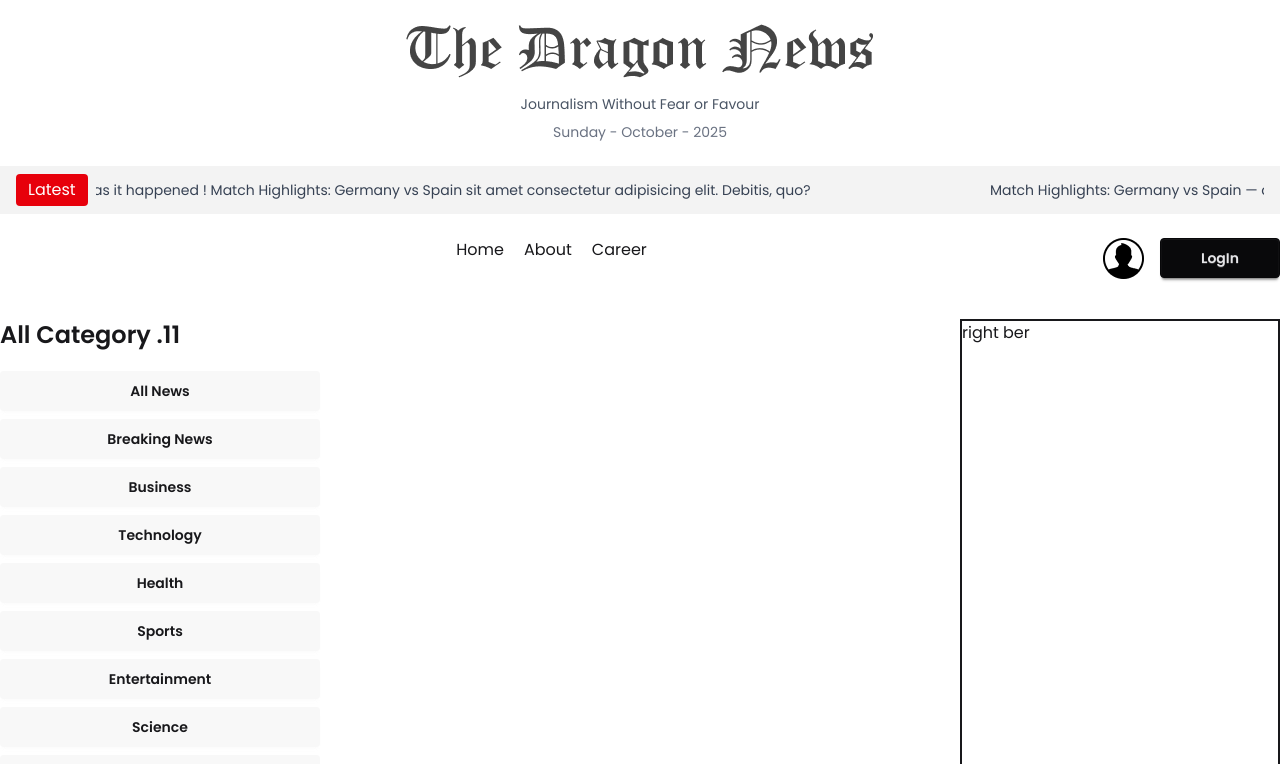
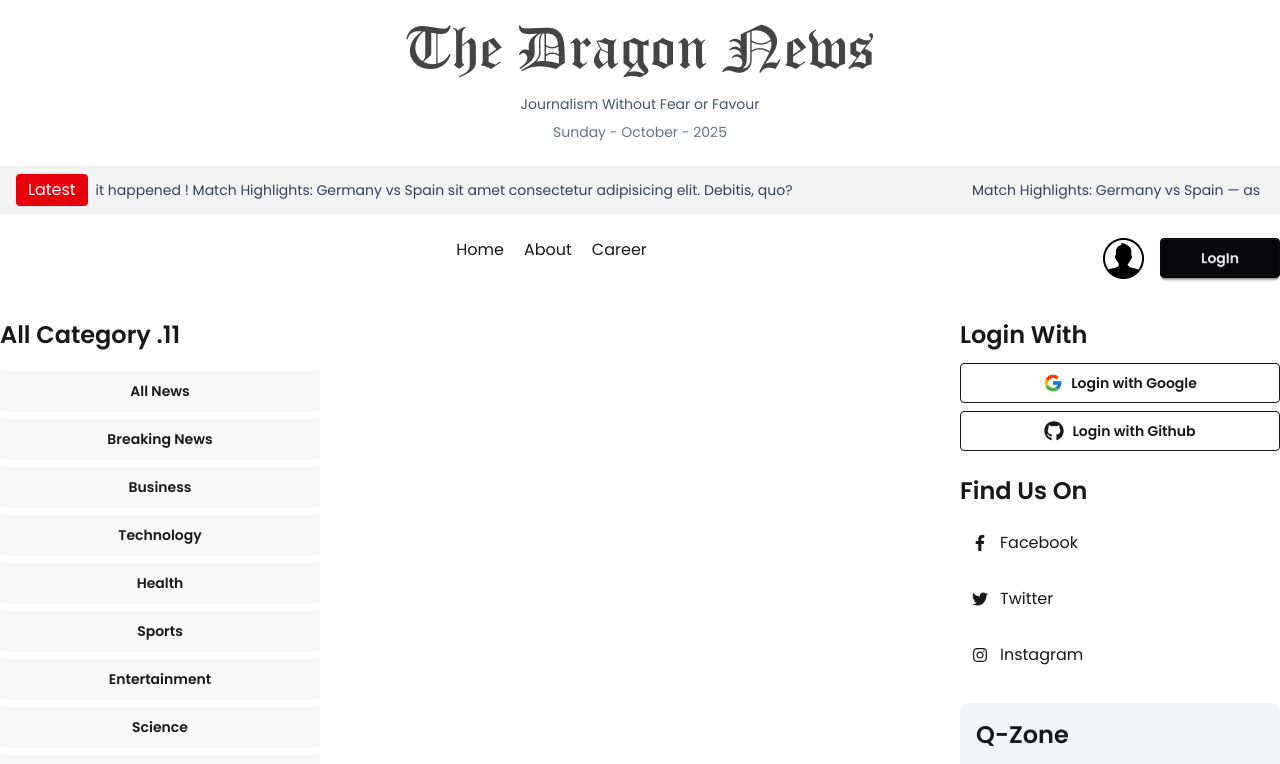
Before and after one commit to Juwelmia63/NewsPort, a React (Vite) app: page / in a window 1280 px wide. Shown: the top 764 px of the page. Built offline with nearby package versions, Linux system fonts and the light colour scheme.

Commit message:
Right-aside design add

```diff
--- a/src/components/CategoriNews.jsx
+++ b/src/components/CategoriNews.jsx
@@ -24,7 +24,9 @@ const CategoriNews = () => {
 
   return (
     <div className="px-5">
-      <h1 className="font-semibold text-2xl">News Home {filterData.length}</h1>
+      <h1 className="font-semibold text-2xl mb-3">
+        News Home {filterData.length}
+      </h1>
       {filterData.map((data) => (
         <CategoriNewsCard key={data.id} data={data}></CategoriNewsCard>
       ))}
--- /dev/null
+++ b/src/components/RightAside.jsx
@@ -0,0 +1,66 @@
+import React from "react";
+import { FcGoogle } from "react-icons/fc";
+import { FaGithub } from "react-icons/fa";
+import { FaFacebookF, FaTwitter, FaInstagram } from "react-icons/fa";
+
+const RightAside = () => {
+  return (
+    <div className="space-y-6">
+      {/* Login Section */}
+      <div className="mb-6">
+        <h1 className="font-semibold text-2xl mb-3">Login With</h1>
+
+        <button className="btn btn-outline w-full flex items-center gap-2 mb-2">
+          <FcGoogle size={20} /> Login with Google
+        </button>
+
+        <button className="btn btn-outline w-full flex items-center gap-2">
+          <FaGithub size={20} /> Login with Github
+        </button>
+      </div>
+
+      {/* ✅ Find Us On - Redesigned */}
+      <div>
+        <h1 className="font-semibold text-2xl mb-3">Find Us On</h1>
+
+        <div className="flex flex-col gap-2">
+          <a className="flex items-center gap-3 p-3 rounded-lg hover:bg-gray-100 cursor-pointer">
+            <FaFacebookF /> Facebook
+          </a>
+          <a className="flex items-center gap-3 p-3 rounded-lg hover:bg-gray-100 cursor-pointer">
+            <FaTwitter /> Twitter
+          </a>
+          <a className="flex items-center gap-3 p-3 rounded-lg hover:bg-gray-100 cursor-pointer">
+            <FaInstagram /> Instagram
+          </a>
+        </div>
+      </div>
+
+      <div className="bg-gray-100 p-4 rounded-lg">
+        <h1 className="font-semibold text-2xl mb-3">Q-Zone</h1>
+        <div className="space-y-4">
+          <img src="/src/assets/swimming.png" alt="" />
+          <img src="/src/assets/class.png" alt="" />
+          <img src="/src/assets/playground.png" alt="" />
+        </div>
+      </div>
+
+      <div className="relative w-full h-[620px] rounded-lg overflow-hidden">
+        <img
+          src="/src/assets/bg.png"
+          alt=""
+          className="w-full h-full object-cover"
+        />
+        <div className="absolute inset-0 flex flex-col justify-center items-center text-center p-5 text-white bg-black bg-opacity-40">
+          <h2 className="text-3xl font-bold mb-2">Create an Amazing News</h2>
+          <p className="text-sm mb-4 leading-relaxed">
+            The best way to get authentic news from trusted journalists.
+          </p>
+          <button className="btn btn-error text-white px-6">Learn More</button>
+        </div>
+      </div>
+    </div>
+  );
+};
+
+export default RightAside;
--- a/src/layouts/HomeLayout.jsx
+++ b/src/layouts/HomeLayout.jsx
@@ -3,6 +3,7 @@ import { Outlet } from "react-router";
 import Header from "../components/Header";
 import Navber from "../components/Navber";
 import LeftAside from "../components/LeftAside";
+import RightAside from "../components/RightAside";
 
 const HomeLayout = () => {
   return (
@@ -23,8 +24,10 @@ const HomeLayout = () => {
         </section>
 
         {/* right aside section start */}
-        <section className="right-side border-2 col-span-3">
-          <p>right ber</p>
+        <section className="right-side  col-span-3">
+          <aside>
+            <RightAside></RightAside>
+          </aside>
         </section>
       </main>
     </div>
```
